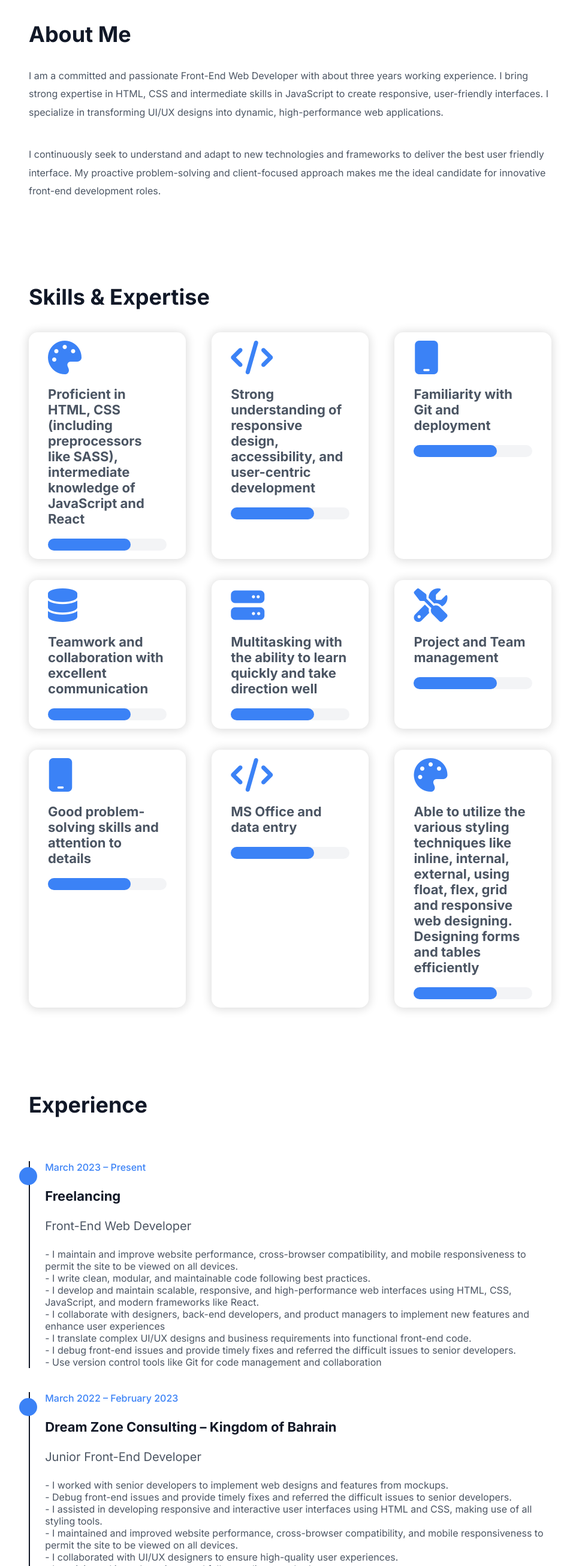
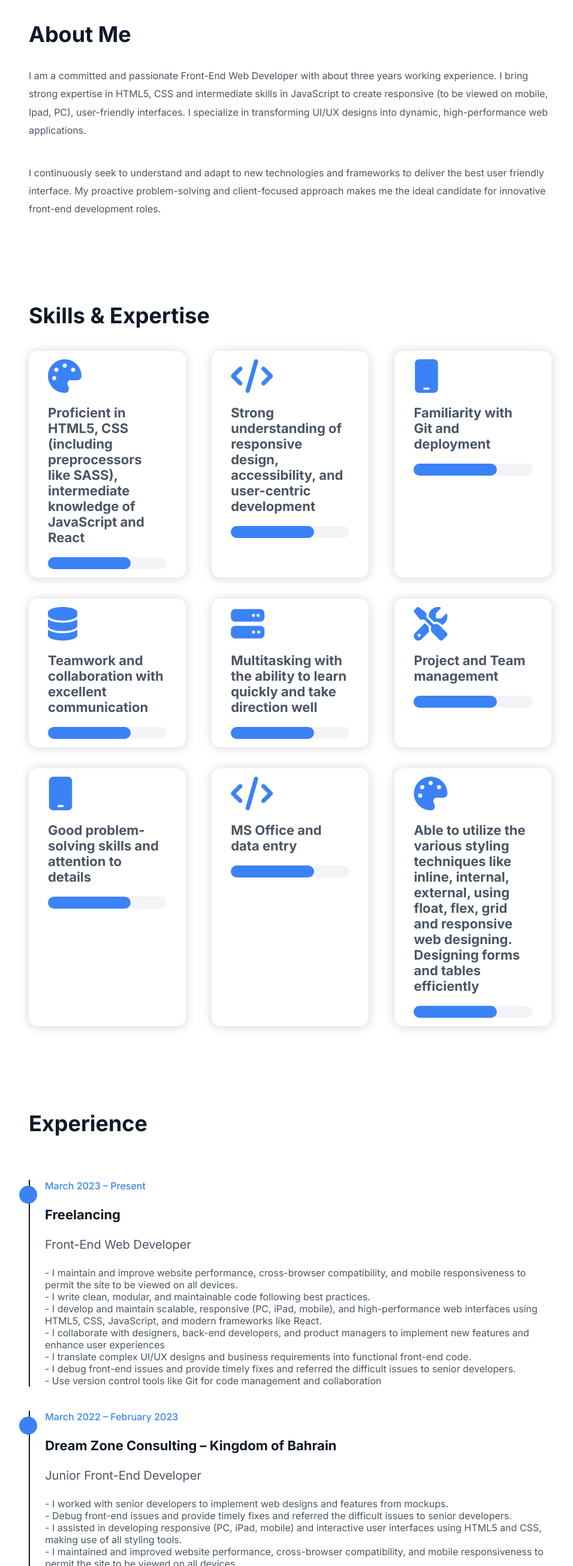
Before and after one commit to RogersChangeMaker/Profile-of-Rogers, a website built with Parcel: page index.html in a window 1280 px wide. Shown: the part 817-3428 px from the top of the page at 60% size, without its empty margins (156-1112 px from the left). Built offline with nearby package versions, Linux system fonts and the light colour scheme.

Commit message:
Updated my skills and job duties

```diff
--- a/index.html
+++ b/index.html
@@ -52,7 +52,7 @@
       <section class="about-section section-padding" id="about">
         <h3 class="tertiary-heading">About Me</h3>
         <p>
-         I am a committed and passionate Front-End Web Developer with about three years working experience. I bring strong expertise in HTML, CSS and intermediate skills in JavaScript to create responsive, user-friendly interfaces. I specialize in transforming UI/UX designs into dynamic, high-performance web applications.
+         I am a committed and passionate Front-End Web Developer with about three years working experience. I bring strong expertise in HTML5, CSS and intermediate skills in JavaScript to create responsive (to be viewed on mobile, Ipad, PC), user-friendly interfaces. I specialize in transforming UI/UX designs into dynamic, high-performance web applications.
         </p>
         <br /><br />
         <p>
@@ -66,7 +66,7 @@
         <ul class="skills">
           <li class="skill">
             <i class="fa-solid fa-palette skill-icon"></i>
-            <h4 class="skill-title">Proficient in HTML, CSS (including preprocessors like SASS), intermediate knowledge of JavaScript and React</h4>
+            <h4 class="skill-title">Proficient in HTML5, CSS (including preprocessors like SASS), intermediate knowledge of JavaScript and React</h4>
             <progress min="0" value="70" max="100"></progress>
           </li>
 
@@ -132,7 +132,7 @@
             <p>
               - I maintain and improve website performance, cross-browser compatibility, and mobile responsiveness to permit the site to be viewed on all devices. <br>
 -	I write clean, modular, and maintainable code following best practices. <br>
--	I develop and maintain scalable, responsive, and high-performance web interfaces using HTML, CSS, JavaScript, and modern frameworks like React.<br>
+-	I develop and maintain scalable, responsive (PC, iPad, mobile), and high-performance web interfaces using HTML5, CSS, JavaScript, and modern frameworks like React.<br>
 -	I collaborate with designers, back-end developers, and product managers to implement new features and enhance user experiences<br>
 -	I translate complex UI/UX designs and business requirements into functional front-end code.<br>
 -	I debug front-end issues and provide timely fixes and referred the difficult issues to senior developers.<br>
@@ -152,7 +152,7 @@
             <p>
               -	I worked with senior developers to implement web designs and features from mockups. <br>
 -	Debug front-end issues and provide timely fixes and referred the difficult issues to senior developers.<br>
--	I assisted in developing responsive and interactive user interfaces using HTML and CSS, making use of all styling tools.<br>
+-	I assisted in developing responsive (PC, iPad, mobile) and interactive user interfaces using HTML5 and CSS, making use of all styling tools.<br>
 -	I maintained and improved website performance, cross-browser compatibility, and mobile responsiveness to permit the site to be viewed on all devices.<br>
 -	I collaborated with UI/UX designers to ensure high-quality user experiences.<br>
 -	I participated in code reviews and follow coding standards.<br>
```
